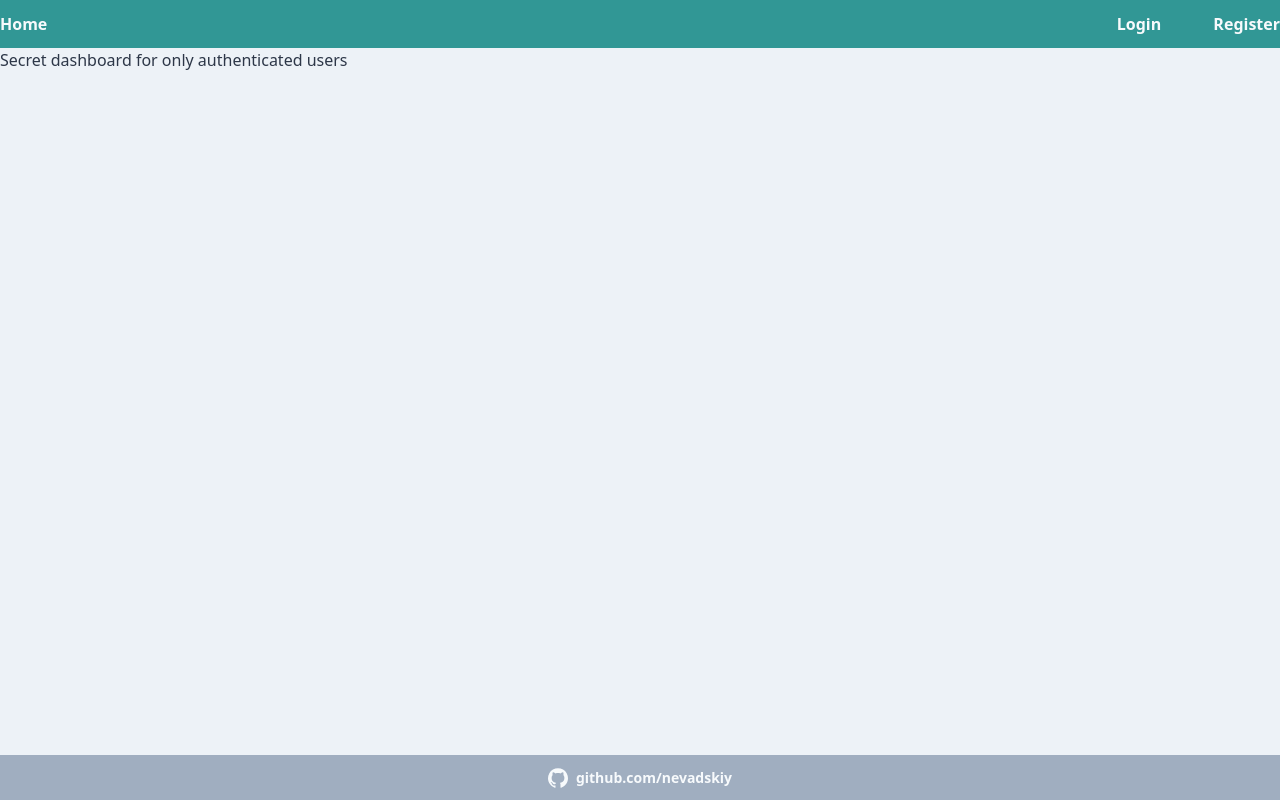
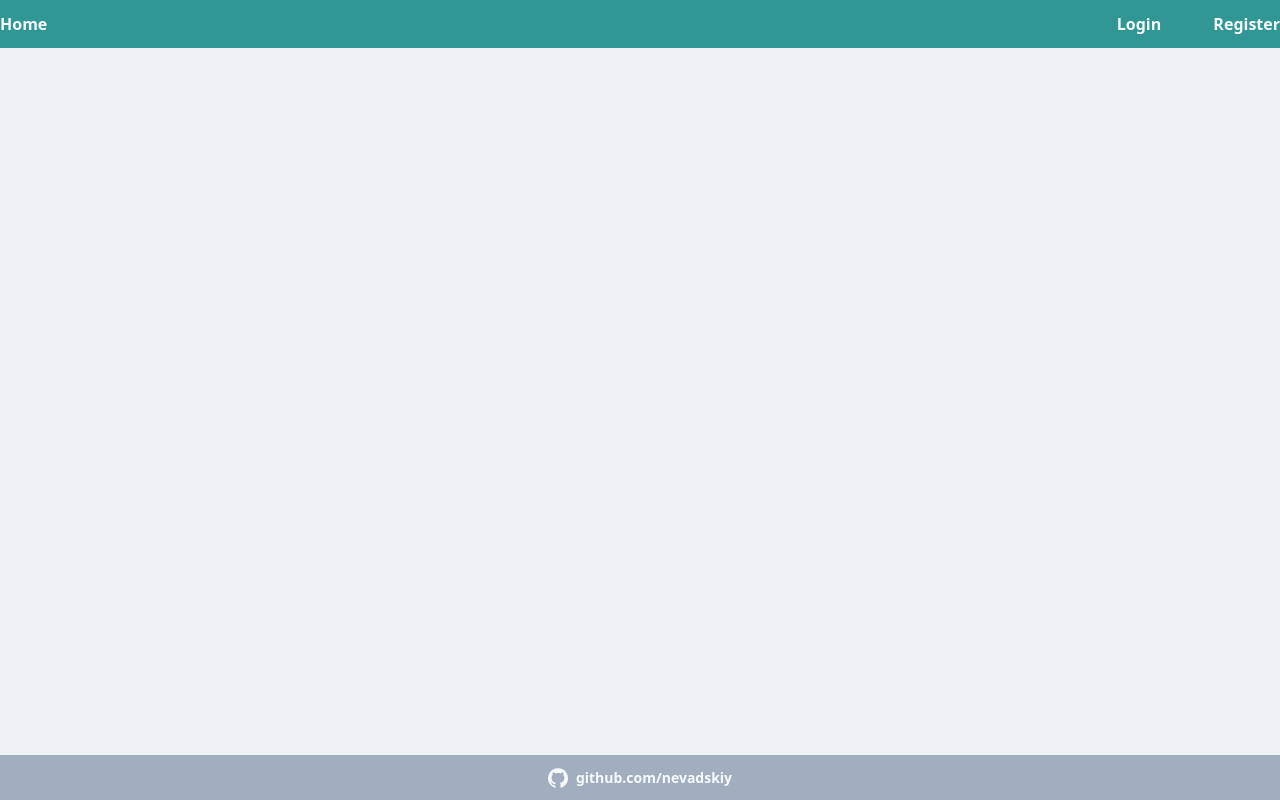
Before and after one commit to xalaida/laravel-nuxt-docker-auth, a Nuxt app in the folder client/: page /dashboard in a window 1280 px wide. Built offline with nearby package versions, Linux system fonts and the light colour scheme; no server answers.

Commit message:
Feature basic dashboard page with auth guard

```diff
--- a/client/pages/dashboard.vue
+++ b/client/pages/dashboard.vue
@@ -1,12 +1,20 @@
 <template>
-  <div class="container mx-auto">
-    <h1>Secret dashboard for only authenticated users</h1>
+  <div class="flex justify-center items-center">
+    <h1>{{ message }}</h1>
   </div>
 </template>
 
 <script>
 export default {
-  components: {
+  middleware: ['auth'],
+
+  async asyncData ({ $axios }) {
+    try {
+      const { data } = await $axios.get('/api/dashboard')
+
+      return { message: data }
+    } catch (e) {
+    }
   }
 }
 </script>
```
Also changed, not shown: 1 other file (tests, documents, lock files or other folders).
